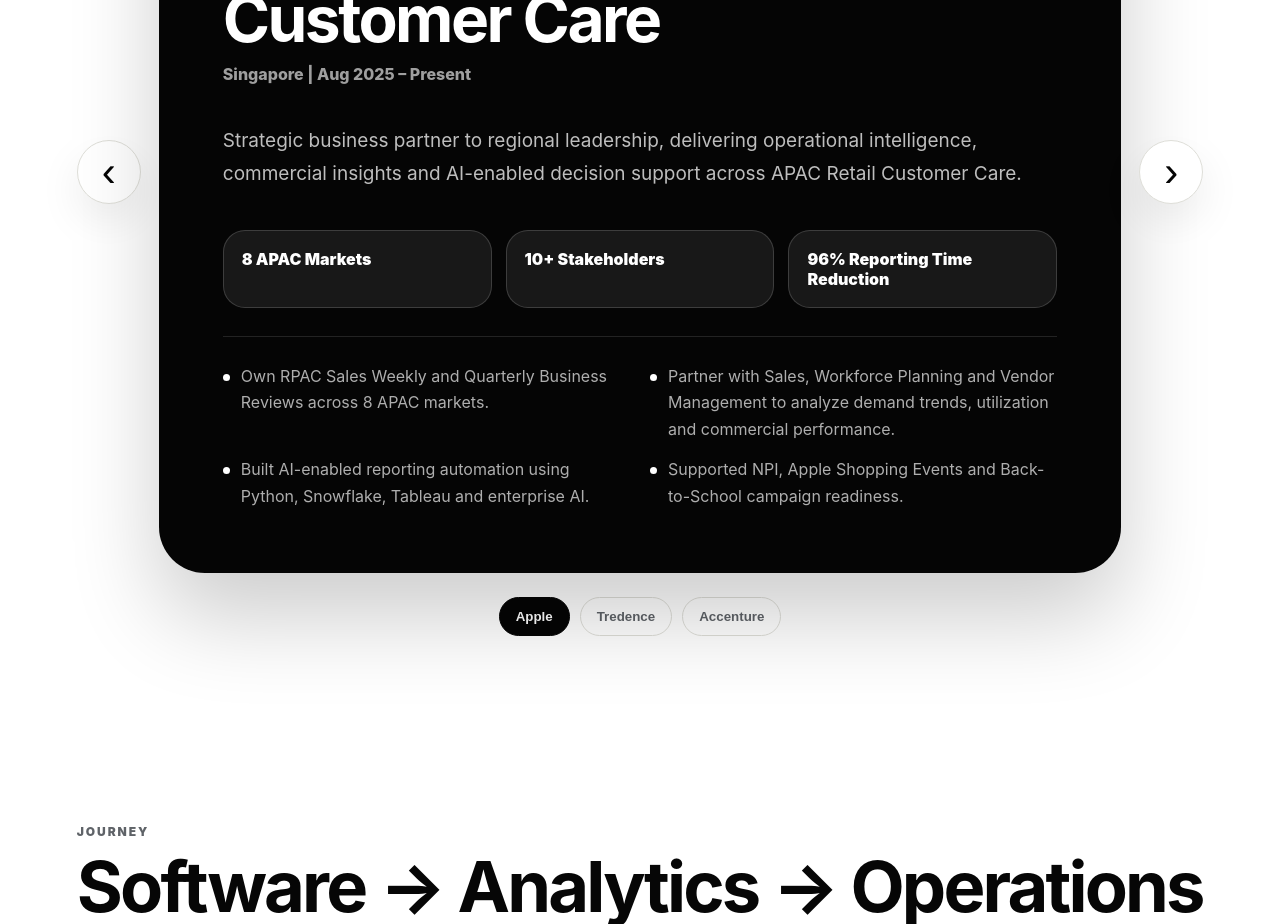
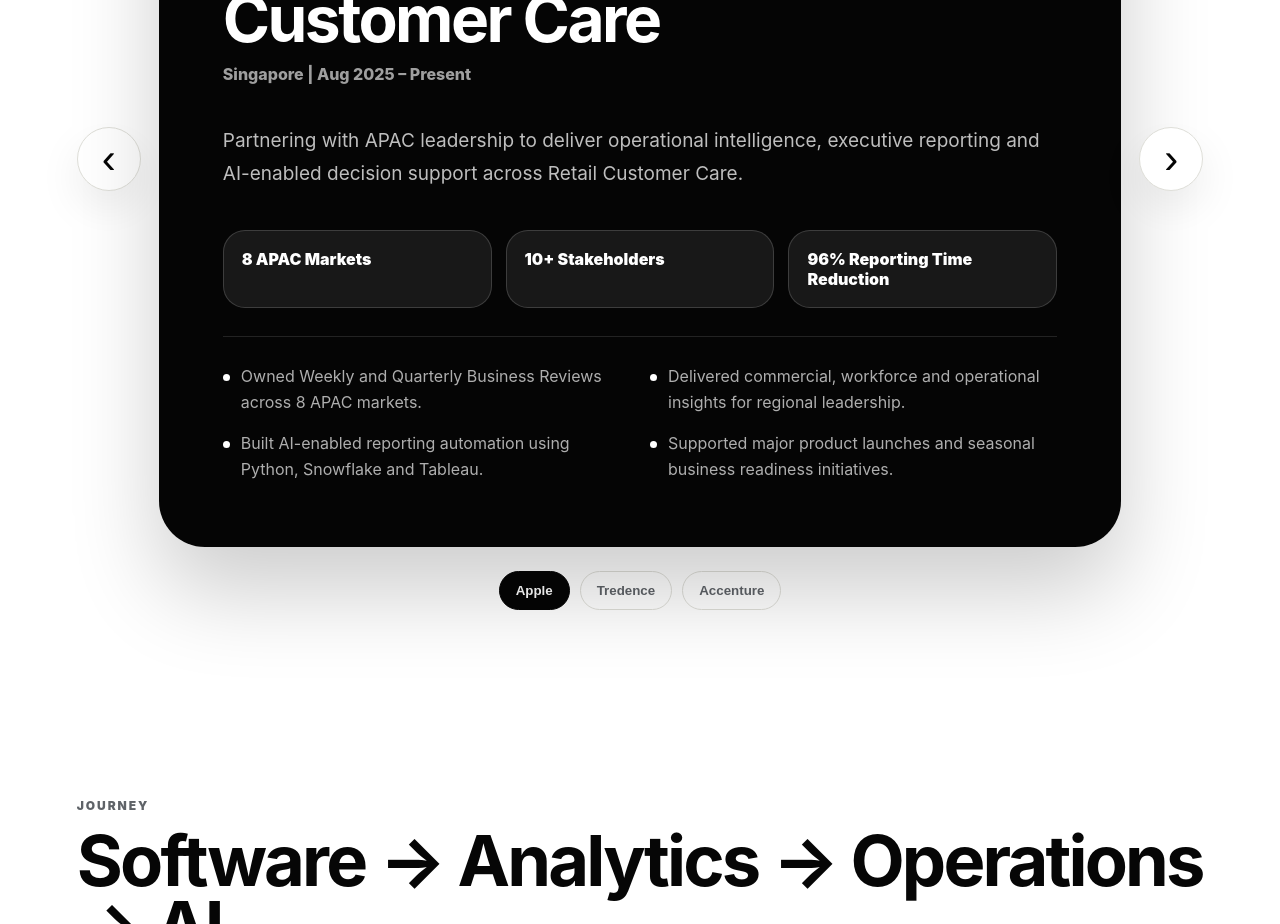
Before and after one commit to i-am-lucifer/My_Portfolio, a Next.js app: page / in a window 1280 px wide. Shown: the part 2560-3484 px from the top of the page. Built offline with nearby package versions, Linux system fonts and the light colour scheme.

Commit message:
Update portfolio-data.js

```diff
--- a/app/portfolio-data.js
+++ b/app/portfolio-data.js
@@ -18,43 +18,45 @@ export const experiences = [
     location: 'Singapore',
     period: 'Aug 2025 – Present',
     summary:
-      'Strategic business partner to regional leadership, delivering operational intelligence, commercial insights and AI-enabled decision support across APAC Retail Customer Care.',
+      'Partnering with APAC leadership to deliver operational intelligence, executive reporting and AI-enabled decision support across Retail Customer Care.',
     metrics: ['8 APAC Markets', '10+ Stakeholders', '96% Reporting Time Reduction'],
     highlights: [
-      'Own RPAC Sales Weekly and Quarterly Business Reviews across 8 APAC markets.',
-      'Partner with Sales, Workforce Planning and Vendor Management to analyze demand trends, utilization and commercial performance.',
-      'Built AI-enabled reporting automation using Python, Snowflake, Tableau and enterprise AI.',
-      'Supported NPI, Apple Shopping Events and Back-to-School campaign readiness.',
+      'Owned Weekly and Quarterly Business Reviews across 8 APAC markets.',
+      'Delivered commercial, workforce and operational insights for regional leadership.',
+      'Built AI-enabled reporting automation using Python, Snowflake and Tableau.',
+      'Supported major product launches and seasonal business readiness initiatives.',
     ],
   },
+
   {
     company: 'Tredence',
     role: 'Data Analytics Consultant – Walmart Marketing Analytics',
     location: 'Bengaluru, India',
     period: 'Jun 2021 – Aug 2023',
     summary:
-      'Enabled Walmart marketing leadership with predictive analytics, customer intelligence and campaign performance insights to improve customer growth and investment decisions.',
+      'Delivered predictive analytics and customer intelligence to improve marketing performance and investment decisions for Walmart.',
     metrics: ['10M Customers', '1.3M Likely Buyers', '40–50% Spend Reduction'],
     highlights: [
-      'Analyzed customer behavior across Walmart+ and non-member segments.',
-      'Advised marketing leadership on campaign performance, retention, revenue and AOV.',
-      'Developed predictive targeting model with 72% accuracy.',
-      'Mentored two analysts across multiple business initiatives.',
+      'Analyzed customer behaviour across Walmart+ and non-member segments.',
+      'Built predictive targeting models with 72% campaign accuracy.',
+      'Advised marketing teams using campaign, revenue and retention insights.',
+      'Mentored analysts while supporting multiple strategic initiatives.',
     ],
   },
+
   {
     company: 'Accenture',
-    role: 'Application Development Associate – Telecommunications Client',
+    role: 'Application Development Associate – Singtel Optus',
     location: 'Chennai, India',
     period: 'Oct 2015 – Feb 2018',
     summary:
-      'Improved operational efficiency through automation, reporting accuracy and workflow optimization for a telecommunications client.',
-    metrics: ['90% Reporting Accuracy', '4 Hours Saved', 'Python Automation'],
+      'Built automation solutions that improved reporting quality, operational efficiency and business process execution.',
+    metrics: ['90% Reporting Accuracy', '4 Hours/Week Saved', 'Python Automation'],
     highlights: [
-      'Automated operational reporting using Python.',
+      'Automated operational reporting using Python-based solutions.',
       'Improved reporting accuracy to approximately 90%.',
-      'Reduced operational turnaround time by approximately 4 hours.',
-      'Built strong foundation in systems, process improvement and automation.',
+      'Reduced operational turnaround time by nearly four hours.',
+      'Developed a strong foundation in automation and process improvement.',
     ],
   },
 ];
```
